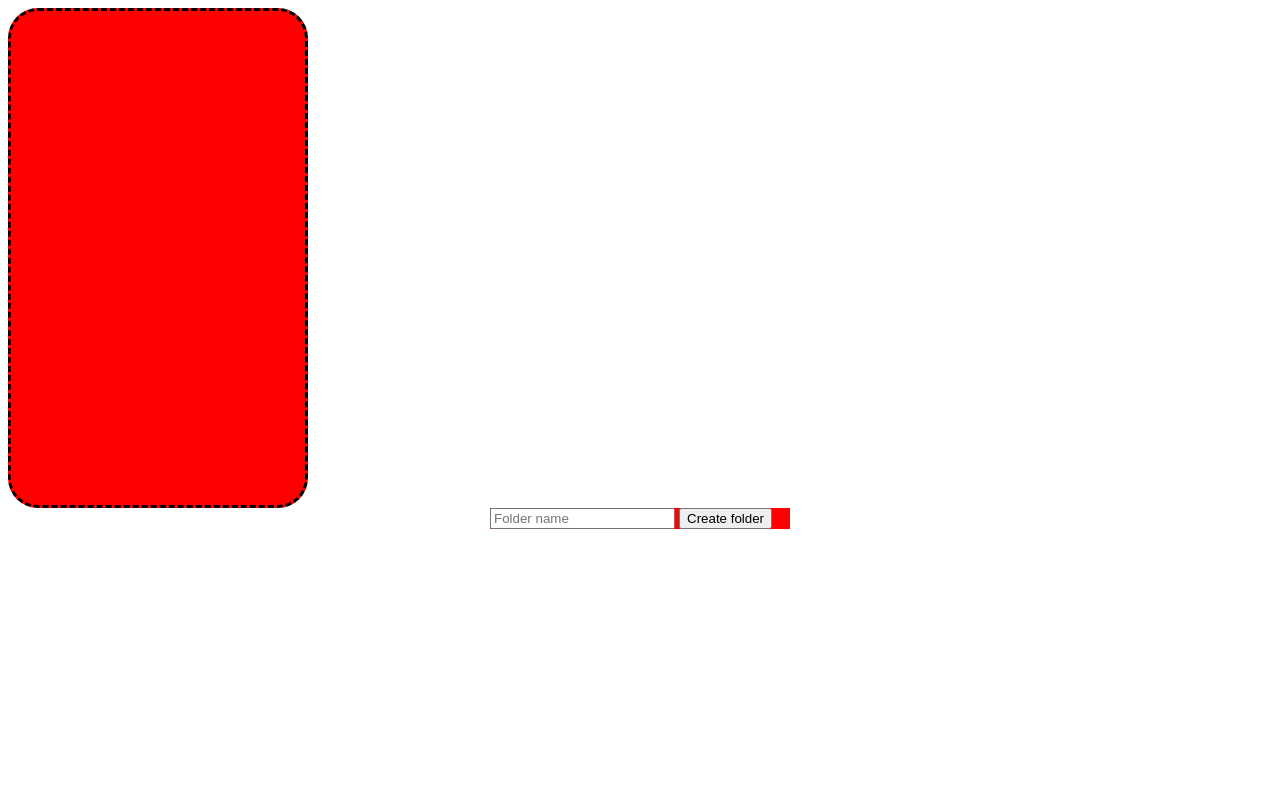
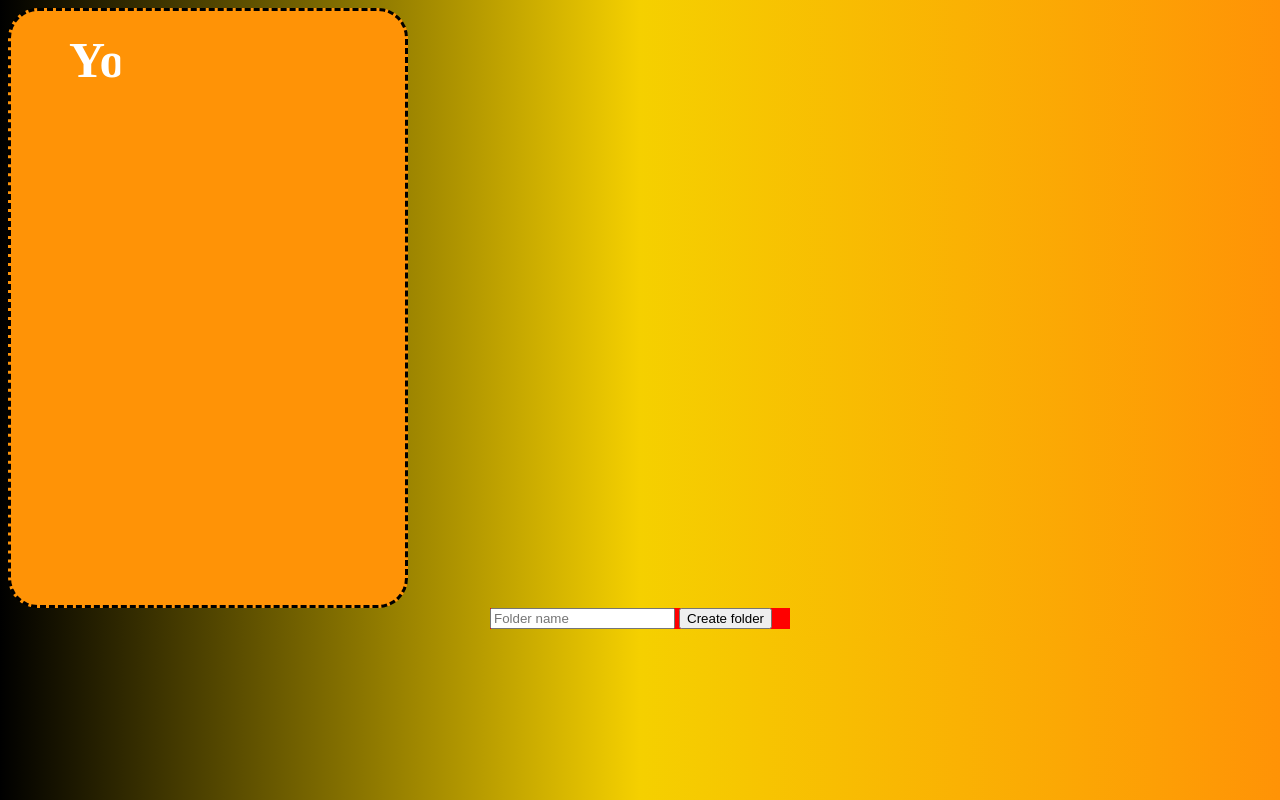
Before and after one commit to Nahida4479/WFC-ards, a PHP site: page /addflashcards.php in a window 1280 px wide. Run offline with PHP 8.4, Linux system fonts and the light colour scheme; the visitor is signed in with stand-in values (Sample User, id 1); data that the repository does not hold is empty.

Commit message:
Your Folders text animation

```diff
--- a/public/addflashcards.css
+++ b/public/addflashcards.css
@@ -1,5 +1,9 @@
+:root {
+    --orange-color: rgb(255, 147, 6);
+}
+
 body {
-
+    background: linear-gradient(to right, black, rgb(245, 208, 0), rgb(255, 147, 6));
 }
 
 .folder {
@@ -7,13 +11,13 @@ body {
     text-align: center;
     flex-direction: column;
     gap: 8px;
-    background-color: red;
-    width: 300px;
-    height: 500px;
+    background-color: var(--orange-color);
+    width: 400px;
+    height: 600px;
     text-align: center;
     justify-content: flex-start;
-    align-items: top;
-    padding-top: 50px;
+    align-items: flex-start;
+    padding-top: 100px;
     border-radius: 30px;
     border: 3px dashed black;
     overflow-y: scroll;
@@ -39,6 +43,7 @@ body {
     text-overflow: ellipsis;
     padding: 0 15px;
     flex-shrink: 0;
+    border: 2px dashed var(--orange-color);
 
 }
 
@@ -58,4 +63,27 @@ body {
     overflow: hidden;
     text-overflow: ellipsis;
     text-align: center;
+    color: var(--orange-color);
+    font-weight: bold;
+    text-decoration: none;
+    font-size: 23px;
 }
+
+#YourFolderText {
+    flex-shrink: 0;
+    align-self: center;
+    font-size: 50px;
+    margin-top: -80px;
+    overflow: hidden;
+    white-space: nowrap;
+    clip-path: inset(0 100% 0 0);
+    animation: typing 3s steps(12) infinite;
+    color: white;
+    text-align: center;
+}
+
+@keyframes typing {
+    to {
+        clip-path: inset(0 -30px 0 0);
+    }
+}
--- a/public/addflashcards.php
+++ b/public/addflashcards.php
@@ -30,8 +30,9 @@ $result = mysqli_query($connection, "SELECT * FROM subjects WHERE user_id = $use
 </head>
 <body>
 
+
 <?php
-    echo "<div class=folder>";
+    echo "<div class=folder>" . "<h1 id=YourFolderText>Your Folders</h1>";
     while ($row = mysqli_fetch_assoc($result)) {
         echo "<div class=folder_a><a href='add_flashcards.php?subject_id=" . $row['id'] . "' class='folder_a_text'>" . htmlspecialchars($row['name']) . "</a></div>";
     }
```
